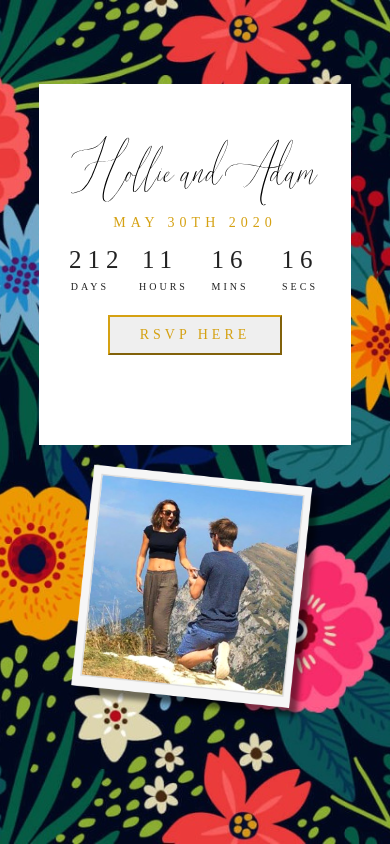
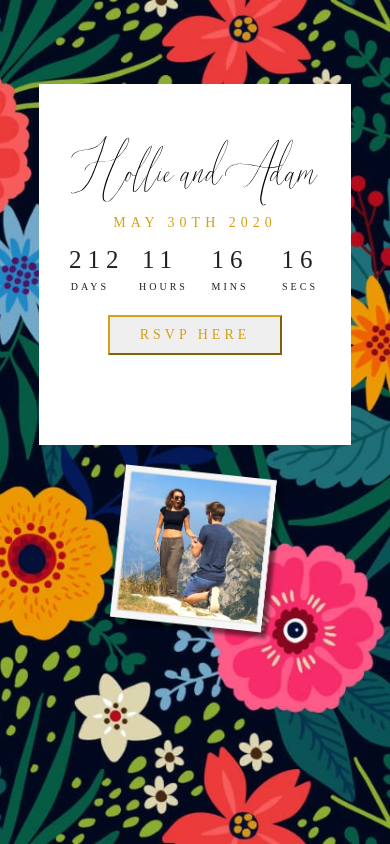
Before and after one commit to joesummerhayes/adam-wedding, a React (Create React App) app: page / in a window 390 px wide. Shown: the top 844 px of the page. Built offline with nearby package versions, Linux system fonts and the light colour scheme.

Commit message:
more tweaks

```diff
--- a/src/App.css
+++ b/src/App.css
@@ -122,9 +122,9 @@ body, html {
         padding: 100px 30px 100px 30px;
     }
     .adam-image img {
-        left: 18%;
+        left: 28%;
         top: 55%;
-        width: 65%;
+        width: 45%;
     }
   }
   @media only screen and (max-width: 320px) {
```
